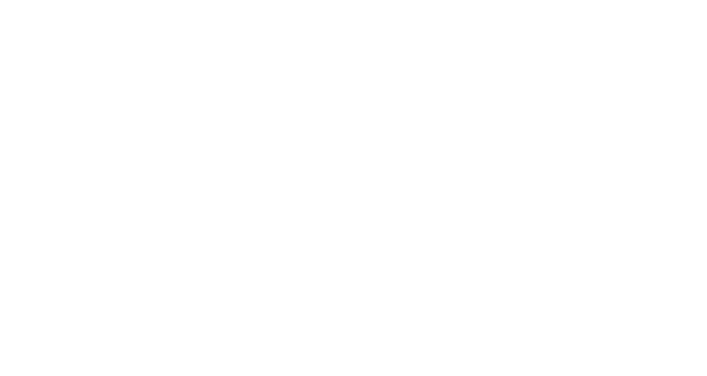
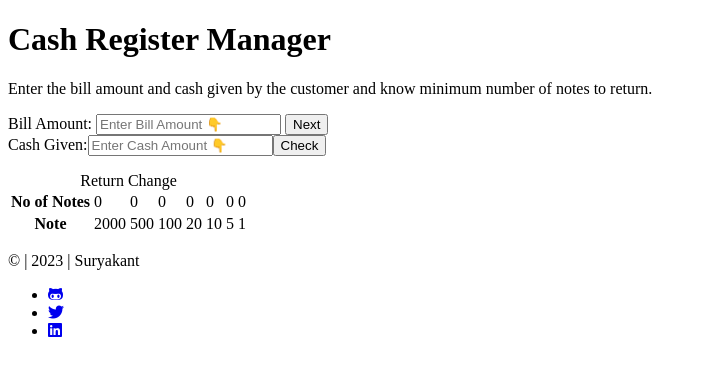
Before and after one commit to IM-Suryakant-Kumar/CashRegister, a plain HTML site: page index.html in a window 1280 px wide. Shown: the whole page, without its empty margins (0-707 px from the left). Drawn offline with Linux system fonts and the light colour scheme.

Commit message:
docs: Updated index.html

```diff
--- a/index.html
+++ b/index.html
@@ -1,16 +1,80 @@
 <!DOCTYPE html>
 <html lang="en">
+
 <head>
     <meta charset="UTF-8">
     <meta http-equiv="X-UA-Compatible" content="IE=edge">
     <meta name="viewport" content="width=device-width, initial-scale=1.0">
     <title>Cash Register | Suryakant</title>
     <link rel="stylesheet" href="./style.css">
+    <!-- Font Awesome CDN-link -->
+    <link rel="stylesheet" href="https://cdnjs.cloudflare.com/ajax/libs/font-awesome/6.2.1/css/all.min.css"
+        integrity="sha512-MV7K8+y+gLIBoVD59lQIYicR65iaqukzvf/nwasF0nqhPay5w/9lJmVM2hMDcnK1OnMGCdVK+iQrJ7lzPJQd1w=="
+        crossorigin="anonymous" referrerpolicy="no-referrer" />
 </head>
+
 <body>
 
+    <main class="container">
+        <div class="centered-container">
+            <h1 class="heading">Cash Register Manager</h1>
+            <p class="desc">Enter the bill amount and cash given by the customer and know minimum number of notes to
+                return.
+            </p>
+            <div class="bill-section amount-section">
+                <label class="label" for="bill-amount">Bill Amount:</label>
+                <input class="input" type="number" id="bill-amount" placeholder="Enter Bill Amount 👇">
+                <button type="button" class="button next-button">Next</button>
+            </div>
+            <div class="cash-section amount-section">
+                <label class="label" for="cash-given">Cash
+                    Given:</label><input class="input" type="number" id="cash-given"
+                    placeholder="Enter Cash Amount 👇"><button class="check-button button">Check</button>
+            </div>
+            <p id="err-message"></p>
+            <div class="table-container">
+                <table>
+                    <caption>Return Change</caption>
+                    <tr>
+                        <th>No of Notes</th>
+                        <td class="notes">0</td>
+                        <td class="notes">0</td>
+                        <td class="notes">0</td>
+                        <td class="notes">0</td>
+                        <td class="notes">0</td>
+                        <td class="notes">0</td>
+                        <td class="notes">0</td>
+                    </tr>
+                    <tr>
+                        <th>Note</th>
+                        <td class="note">2000</td>
+                        <td class="note">500</td>
+                        <td class="note">100</td>
+                        <td class="note">20</td>
+                        <td class="note">10</td>
+                        <td class="note">5</td>
+                        <td class="note">1</td>
+                    </tr>
+                </table>
+            </div>
+        </div>
+    </main>
+
+    <!-- Footer Section -->
+
+    <footer class="footer">
+        <p class="footer-heading">&copy; | 2023 | Suryakant</p>
+        <ul>
+            <li><a href="https://github.com/IM-Suryakant-Kumar" class="link"><i class="fa-brands fa-github-alt"></i></a>
+            </li>
+            <li><a href="https://twitter.com/Suryakant_91" class="link"><i class="fa-brands fa-twitter"></i></a></li>
+            <li><a href="https://www.linkedin.com/in/suryakant-kumar/" class="link"><i
+                        class="fa-brands fa-linkedin"></i></a></li>
+        </ul>
+    </footer>
 
     <!-- Script Section -->
     <script src="./script.js"></script>
 </body>
+
 </html>
```
